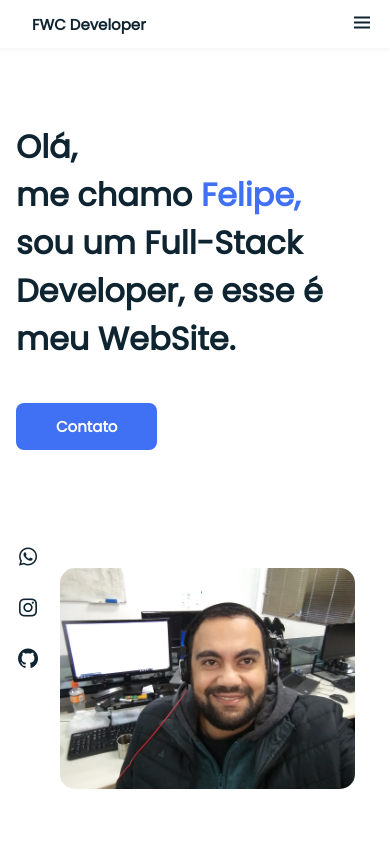
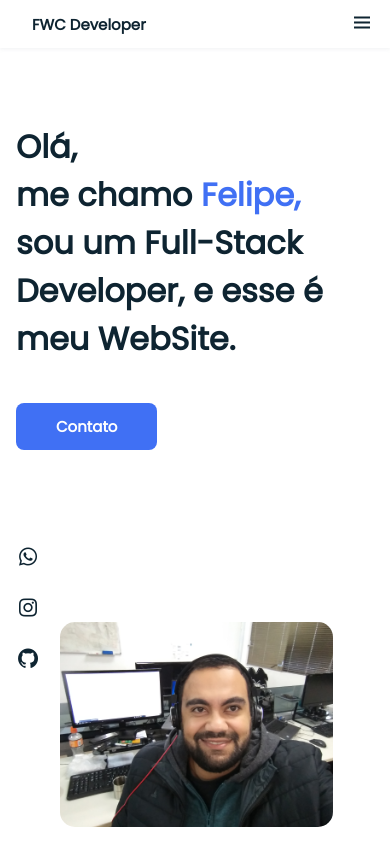
Before and after one commit to felipefln/portfolio_responsivo, a plain HTML site: page index.html in a window 390 px wide. Shown: the top 844 px of the page. Drawn offline with nearby package versions, Linux system fonts and the light colour scheme.

Commit message:
fix: layout mobile screen adjust

```diff
--- a/assets/css/styles.css
+++ b/assets/css/styles.css
@@ -228,9 +228,10 @@ img {
 
 .home__img {
   position: absolute;
-  right: 35px;
-  bottom: 55px;
-  width: 295px;
+  bottom: 2%;
+  left: 60px;
+  width: 70%;
+
 }
 
 .img_perfil {
```
